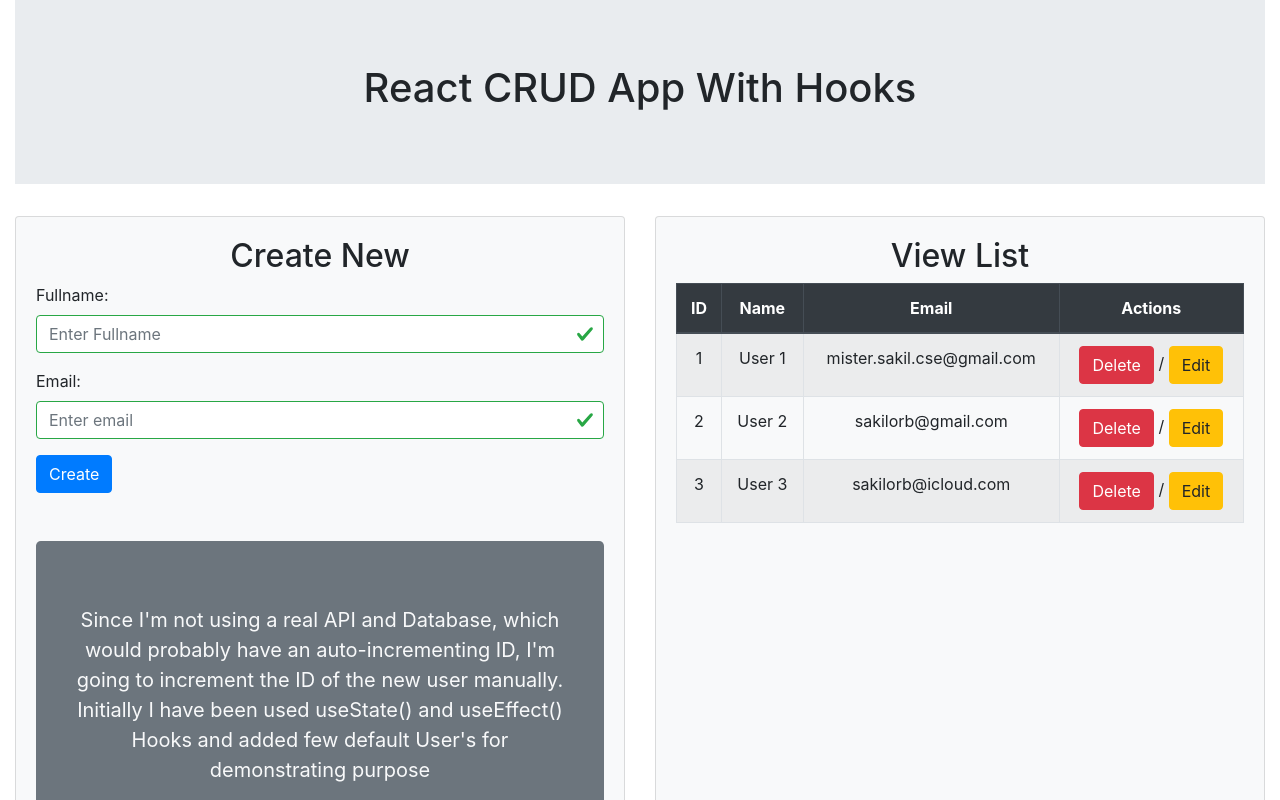
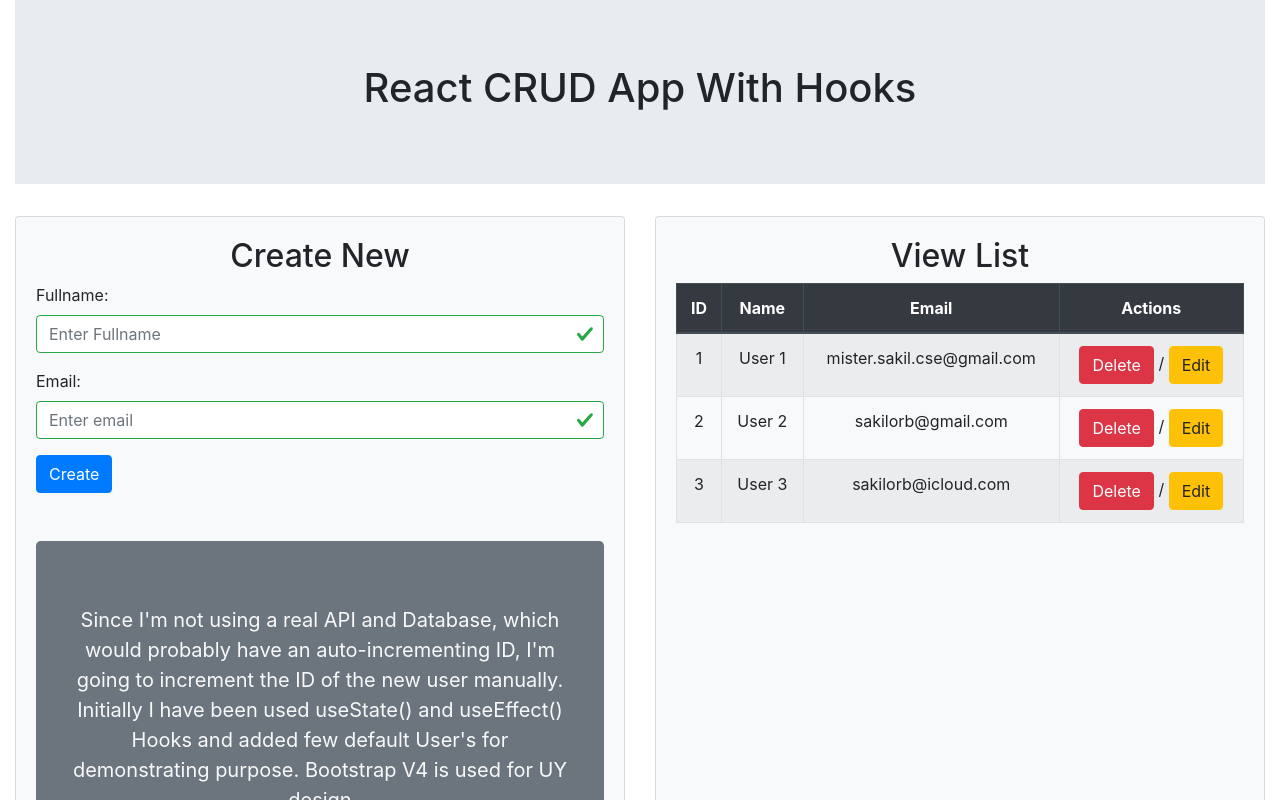
Before and after one commit to mistersakil/react-crud-app-with-hooks, a React (Create React App) app: page / in a window 1280 px wide. Shown: the top 800 px of the page. Built offline with nearby package versions, Linux system fonts and the light colour scheme.

Commit message:
updated content of form and readme file

```diff
--- a/public/index.html
+++ b/public/index.html
@@ -24,7 +24,7 @@
       work correctly both with client-side routing and a non-root public URL.
       Learn how to configure a non-root public URL by running `npm run build`.
     -->
-    <title>React App</title>
+    <title>React CRUD App With Hooks and Context API</title>
   </head>
   <body>
     <noscript>You need to enable JavaScript to run this app.</noscript>
--- a/src/Component/Form.jsx
+++ b/src/Component/Form.jsx
@@ -52,7 +52,7 @@ export default function Form(props) {
 	    <blockquote class="blockquote mt-5">
 		  	<div class="jumbotron bg-secondary text-light">
 		  		<p>
-		   		Since I'm not using a real API and Database, which would probably have an auto-incrementing ID, I'm going to increment the ID of the new user manually. Initially I have been used useState() and useEffect() Hooks and added few default User's for demonstrating purpose
+		   		Since I'm not using a real API and Database, which would probably have an auto-incrementing ID, I'm going to increment the ID of the new user manually. Initially I have been used useState() and useEffect() Hooks and added few default User's for demonstrating purpose. Bootstrap V4 is used for UY design
 		   		</p>
 			</div>
 		   <footer class="blockquote-footer"><a href="https://www.upwork.com/o/companies/~011335ddde8074293a/" target="_blank">Let's Hire Me UpWork.com</a> : Credit Goes To <a href="https://www.taniarascia.com/" target="_blank">Tania Rascia</a></footer>
```
Also changed, not shown: 1 other file (tests, documents, lock files or other folders).
